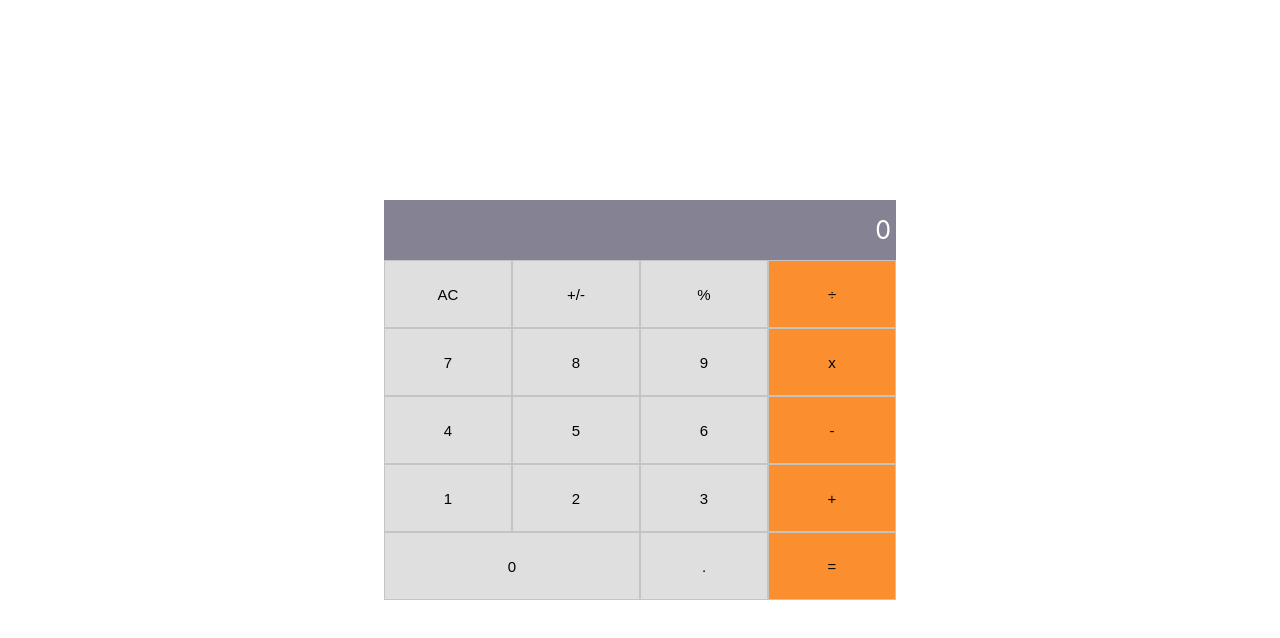
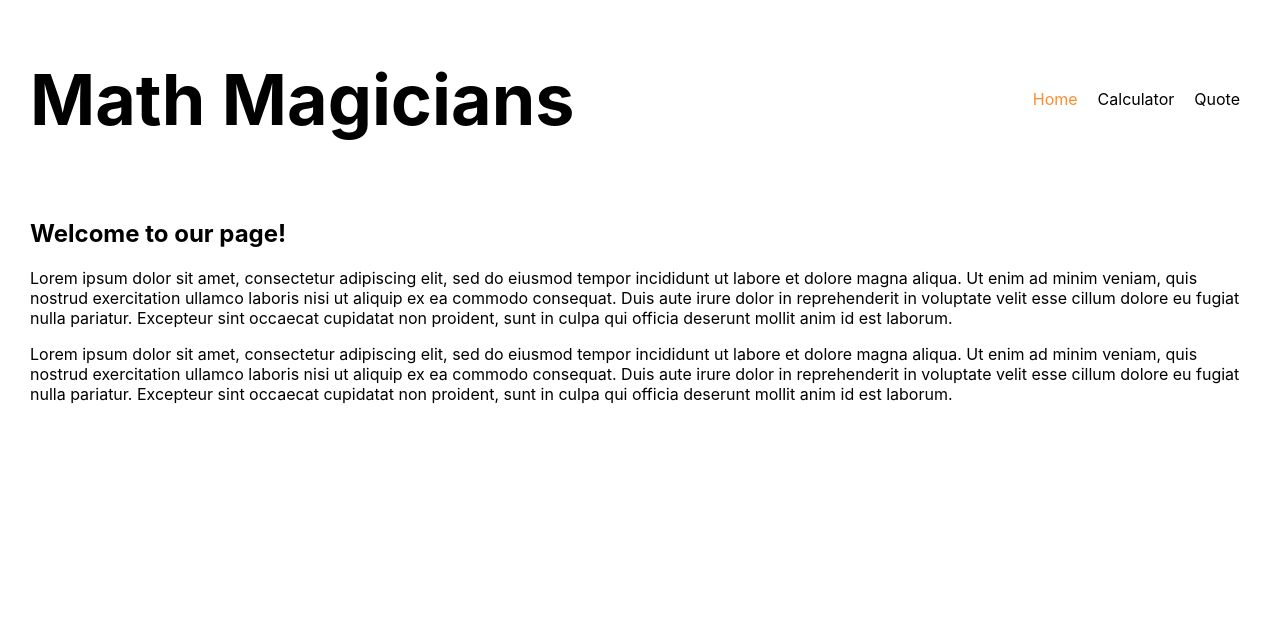
Before and after one commit to patriciachrysy/math-magicians, a React (Create React App) app: page / in a window 1280 px wide. Shown: the top 638 px of the page. Built offline with nearby package versions, Linux system fonts and the light colour scheme.

Commit message:
Add routing and started th styling

```diff
--- a/package.json
+++ b/package.json
@@ -10,6 +10,7 @@
     "prop-types": "^15.8.1",
     "react": "^18.2.0",
     "react-dom": "^18.2.0",
+    "react-router-dom": "^6.3.0",
     "react-scripts": "5.0.1",
     "web-vitals": "^2.1.4"
   },
--- a/src/App.css
+++ b/src/App.css
@@ -1,3 +1,10 @@
+body {
+  width: 100%;
+  height: 100%;
+  margin: 0;
+  padding: 0;
+}
+
 .wrapper {
   width: 100vw;
   height: 100vh;
@@ -50,3 +57,52 @@
 .keyboard-frame :nth-child(17) {
   flex-grow: 2;
 }
+
+header {
+  padding: 10px 30px;
+  display: flex;
+  justify-content: space-between;
+  align-items: center;
+}
+
+header h1 {
+  font-size: 70px;
+}
+
+ul{
+  list-style: none;
+  display: flex;
+  justify-content: space-between;
+}
+
+li{
+  padding: 0 10px;
+}
+
+li a{
+  text-decoration: none;
+  color: black;
+}
+
+.active-link {
+  color: #fb8f30;
+}
+
+.container {
+  padding: 0 30px;
+}
+
+.quote-container {
+  height: 300px;
+  padding: 20px;
+  display: flex;
+  align-items: center;
+  text-align: center;
+}
+
+q {
+  width: 100%;
+  font-size: 30px;
+  text-align: center;
+  color: gray;
+}
--- a/src/App.js
+++ b/src/App.js
@@ -1,6 +1,6 @@
 import React from 'react';
 import './App.css';
-import Calculator from './components/Calculator';
+import Routing from './pages/Routing';
 
 class App extends React.Component {
   constructor(props) {
@@ -8,7 +8,7 @@ class App extends React.Component {
     this.state = {};
   }
 
-  render = () => <Calculator />;
+  render = () => <Routing />;
 }
 
 export default App;
--- /dev/null
+++ b/src/components/Navbar.js
@@ -0,0 +1,40 @@
+import React from 'react';
+import { NavLink } from 'react-router-dom';
+
+const Navbar = () => {
+  const links = [
+    {
+      id: 1,
+      path: '/',
+      text: 'Home',
+    },
+    {
+      id: 2,
+      path: '/calculator',
+      text: 'Calculator',
+    },
+    {
+      id: 3,
+      path: '/quote',
+      text: 'Quote',
+    },
+  ];
+
+  return (
+    <header>
+      <h1>Math Magicians</h1>
+      <nav className="navBar">
+        <ul>
+          {links.map((link) => (
+            <li key={link.id}>
+              <NavLink to={link.path} className={(navData) => (navData.isActive ? 'active-link' : 'none')} exact="true">
+                {link.text}
+              </NavLink>
+            </li>
+          ))}
+        </ul>
+      </nav>
+    </header>
+  );
+};
+export default Navbar;
--- /dev/null
+++ b/src/pages/Home.js
@@ -0,0 +1,27 @@
+import React from 'react';
+
+const Home = () => (
+  <div className="container">
+    <h2>Welcome to our page!</h2>
+    <p>
+      Lorem ipsum dolor sit amet, consectetur adipiscing elit,
+      sed do eiusmod tempor incididunt ut labore et dolore magna aliqua.
+      Ut enim ad minim veniam, quis nostrud exercitation ullamco laboris
+      nisi ut aliquip ex ea commodo consequat. Duis aute irure dolor in
+      reprehenderit in voluptate velit esse cillum dolore eu fugiat nulla
+      pariatur. Excepteur sint occaecat cupidatat non proident,
+      sunt in culpa qui officia deserunt mollit anim id est laborum.
+    </p>
+    <p>
+      Lorem ipsum dolor sit amet, consectetur adipiscing elit,
+      sed do eiusmod tempor incididunt ut labore et dolore magna aliqua.
+      Ut enim ad minim veniam, quis nostrud exercitation ullamco laboris
+      nisi ut aliquip ex ea commodo consequat. Duis aute irure dolor in
+      reprehenderit in voluptate velit esse cillum dolore eu fugiat nulla
+      pariatur. Excepteur sint occaecat cupidatat non proident,
+      sunt in culpa qui officia deserunt mollit anim id est laborum.
+    </p>
+  </div>
+);
+
+export default Home;
--- /dev/null
+++ b/src/pages/Quote.js
@@ -0,0 +1,12 @@
+import React from 'react';
+
+const Quote = () => (
+  <div className="quote-container">
+    <q>
+      Mathematics is not about numbers, equations, computations or algorithms;
+      it is about understanding. --William Paul Thurston
+    </q>
+  </div>
+);
+
+export default Quote;
--- /dev/null
+++ b/src/pages/Routing.js
@@ -0,0 +1,20 @@
+import React from 'react';
+import { BrowserRouter as Router, Route, Routes } from 'react-router-dom';
+import Navbar from '../components/Navbar';
+import Home from './Home';
+import Quote from './Quote';
+import Calculator from '../components/Calculator';
+
+const Routing = () => (
+  <>
+    <Router>
+      <Navbar />
+      <Routes>
+        <Route exact="true" path="/" element={<Home />} />
+        <Route path="/calculator" element={<Calculator />} />
+        <Route path="/quote" element={<Quote />} />
+      </Routes>
+    </Router>
+  </>
+);
+export default Routing;
```
Also changed, not shown: 1 other file (tests, documents, lock files or other folders).
